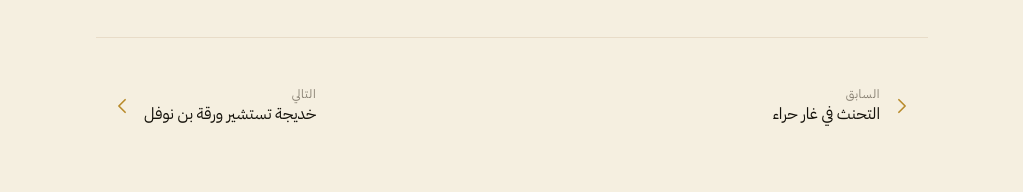
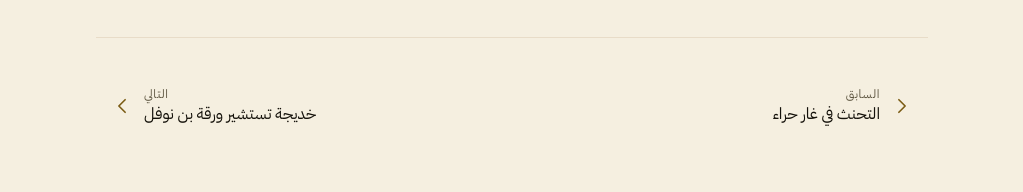
Before and after one commit to Abdalla-Eldoumani/seerah, a Next.js app: page /ar/era/meccan/mec-001 in a window 1280 px wide. Shown: the part 2281-2473 px from the top of the page, without its empty margins (128-1151 px from the left). Built offline with nearby package versions, Linux system fonts and the light colour scheme; no server answers.

Commit message:
use logical alignment and readable label colour in event navigation

```diff
--- a/src/components/navigation/EventNav.tsx
+++ b/src/components/navigation/EventNav.tsx
@@ -29,12 +29,12 @@ export default function EventNav({ prev, next }: EventNavProps) {
           <Link
             href={`/era/${prev.eraId}/${prev.id}`}
             className={cn(
-              'group flex items-center gap-3 p-4 rounded-lg',
-              'hover:bg-parchment-dark/50 transition-colors duration-200'
+              'group flex items-center gap-3 p-4 rounded-sm',
+              'hover:bg-parchment-dark/50 transition-colors'
             )}
           >
             <svg
-              className="w-5 h-5 text-gold group-hover:text-gold-dark transition-colors shrink-0 rtl:scale-x-[-1]"
+              className="w-5 h-5 text-gold-dark shrink-0 rtl:scale-x-[-1]"
               fill="none"
               viewBox="0 0 24 24"
               strokeWidth={2}
@@ -48,7 +48,7 @@ export default function EventNav({ prev, next }: EventNavProps) {
               />
             </svg>
             <div className="min-w-0">
-              <span className="block text-xs font-body text-ink-light/60 uppercase tracking-wider">
+              <span className="block text-xs font-body text-ink-soft uppercase tracking-wider">
                 {t('navPrev')}
               </span>
               <span className="block text-sm md:text-base font-display text-ink truncate group-hover:text-gold-dark transition-colors">
@@ -66,12 +66,12 @@ export default function EventNav({ prev, next }: EventNavProps) {
           <Link
             href={`/era/${next.eraId}/${next.id}`}
             className={cn(
-              'group flex items-center justify-end gap-3 p-4 rounded-lg text-right',
-              'hover:bg-parchment-dark/50 transition-colors duration-200'
+              'group flex items-center justify-end gap-3 p-4 rounded-sm text-end',
+              'hover:bg-parchment-dark/50 transition-colors'
             )}
           >
             <div className="min-w-0">
-              <span className="block text-xs font-body text-ink-light/60 uppercase tracking-wider">
+              <span className="block text-xs font-body text-ink-soft uppercase tracking-wider">
                 {t('navNext')}
               </span>
               <span className="block text-sm md:text-base font-display text-ink truncate group-hover:text-gold-dark transition-colors">
@@ -79,7 +79,7 @@ export default function EventNav({ prev, next }: EventNavProps) {
               </span>
             </div>
             <svg
-              className="w-5 h-5 text-gold group-hover:text-gold-dark transition-colors shrink-0 rtl:scale-x-[-1]"
+              className="w-5 h-5 text-gold-dark shrink-0 rtl:scale-x-[-1]"
               fill="none"
               viewBox="0 0 24 24"
               strokeWidth={2}
```
